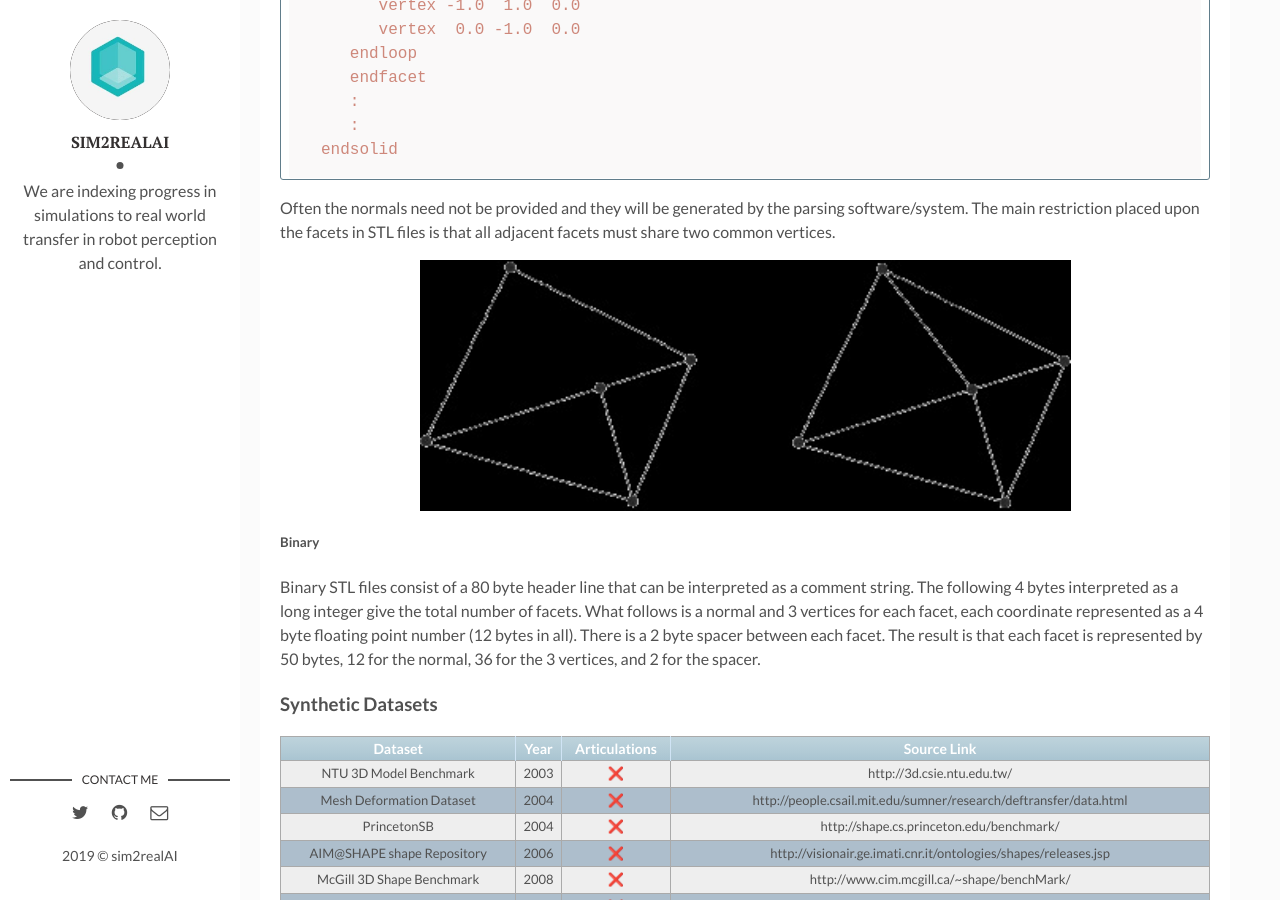
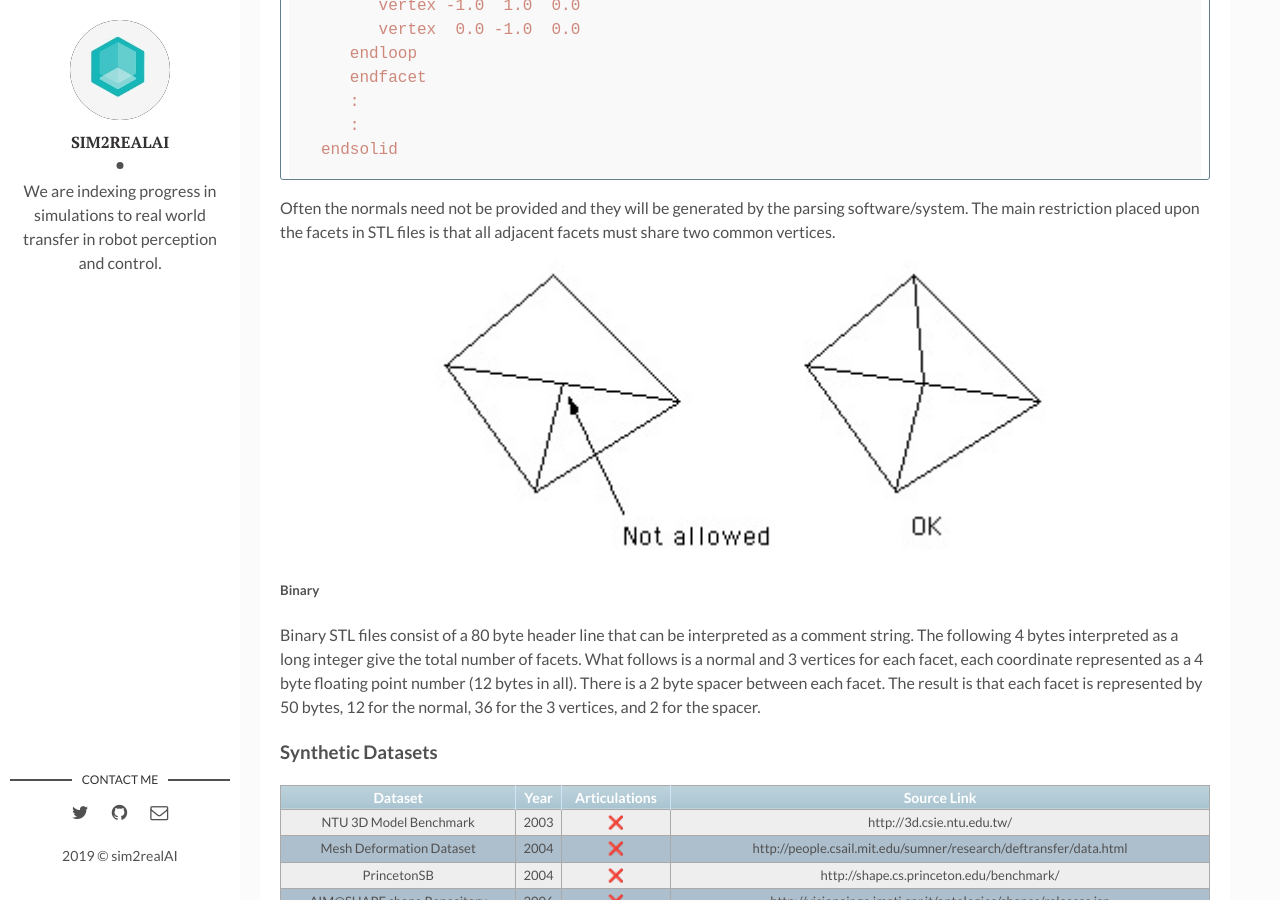
Before and after one commit to backupsim2realai/backupsim2realai.github.io, a Jekyll site: the page built from _posts/2019-01-15-Synthetic-Datasets-of-Objects-Part-I.markdown, in a window 1280 px wide and 900 px high, scrolled down 1836 px. Built offline with Jekyll 4.4.1, drawn with Linux system fonts in a browser that asks for light colours; emoji names are drawn with the system emoji font.

Commit message:
updating image
Signed-off-by: Ankur Handa <ahanda@nvidia.com>

```diff
--- a/_posts/2019-01-15-Synthetic-Datasets-of-Objects-Part-I.markdown
+++ b/_posts/2019-01-15-Synthetic-Datasets-of-Objects-Part-I.markdown
@@ -63,7 +63,7 @@ endsolid
 Often the normals need not be provided and they will be generated by the parsing software/system. The main restriction placed upon the facets in STL files is that all adjacent facets must share two common vertices.
 
 
-<center><img src="/assets/img/2019-01-15/vertex-rule.jpg" width="70%"></center>
+<center><img src="/assets/img/2019-01-15/stl1.jpg" width="70%"></center>
 
 ##### Binary
 
```
Also changed, not shown: assets/img/2019-01-15/stl1.jpg (added).
